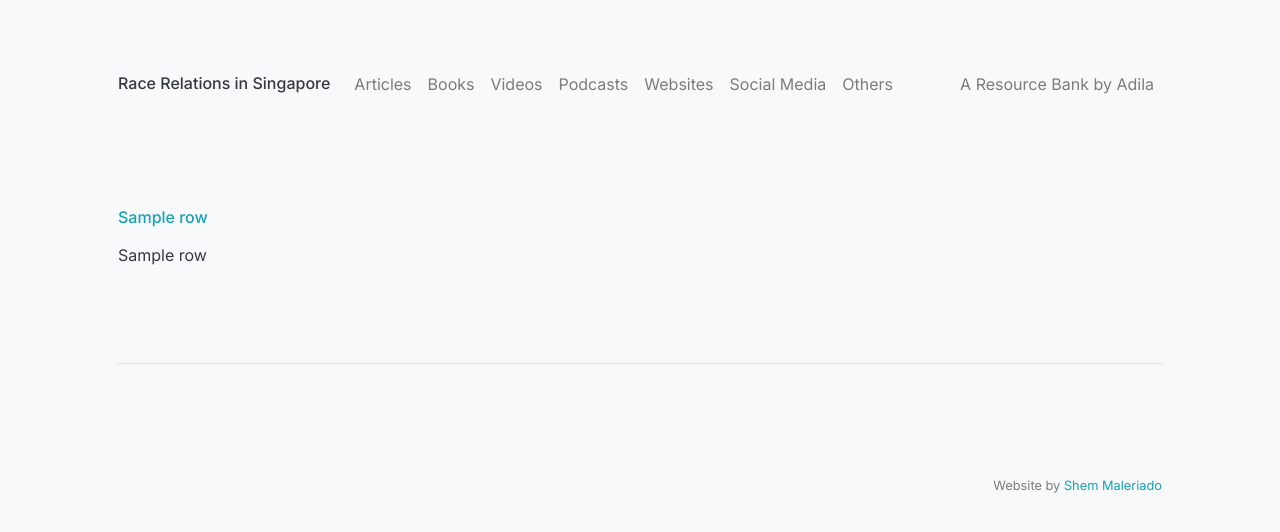
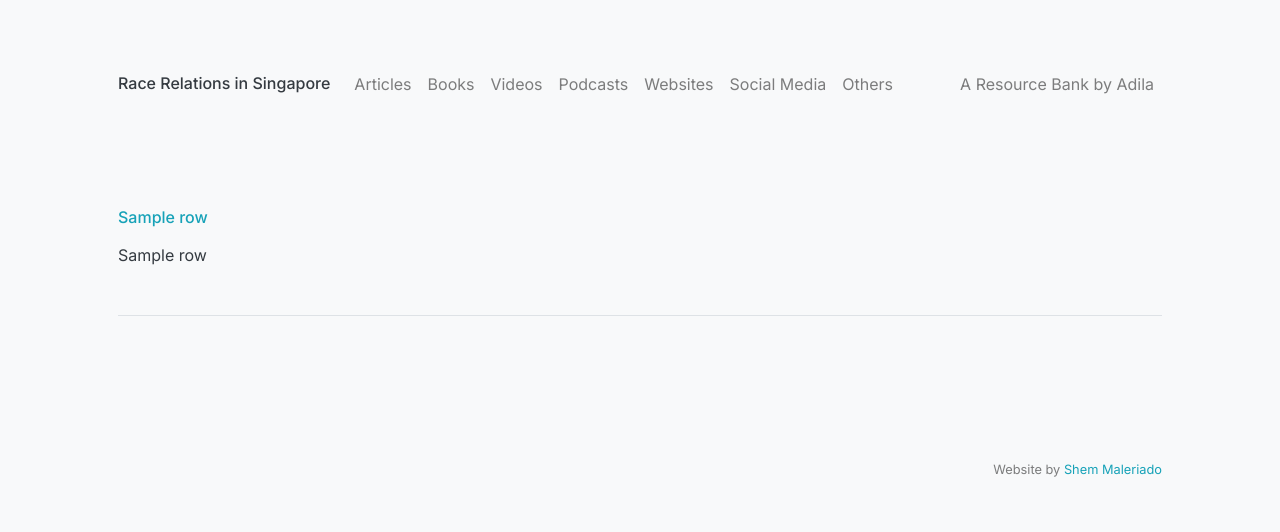
Before and after one commit to sheimoria/race-relations-in-sg, a Flask app: template templates/resources2.html in a window 1280 px wide. Shown: the top 532 px of the page. Run offline with Flask 2, Linux system fonts and the light colour scheme; the template is opened without the code that fills it: most values are stand-ins (such as "Sample title", 1, 10 or a date in 2020); some libraries are stand-ins or nearby versions.

Commit message:
Update resources2.html

```diff
--- a/templates/resources2.html
+++ b/templates/resources2.html
@@ -10,8 +10,8 @@
         {% for row in values %}
         <h6 class="text-left pb-2"><a class="text-info" {% if http not in row[4] %} href="http://{{ row[4] }}" {% else %}
                 href="{{ row[4] }}" {% endif %}>{{ row[2] }}</a></h6>
-        <p class="text-left pb-5 mb-5">{{ row[3] }}</p>
-        <p class="border-bottom text-black-50"></p>
+        <p class="text-left mb-5">{{ row[3] }}</p>
+        <p class="border-bottom text-black-50 mb-5"></p>
         {% endfor %}
     </div>
 </div>
```
